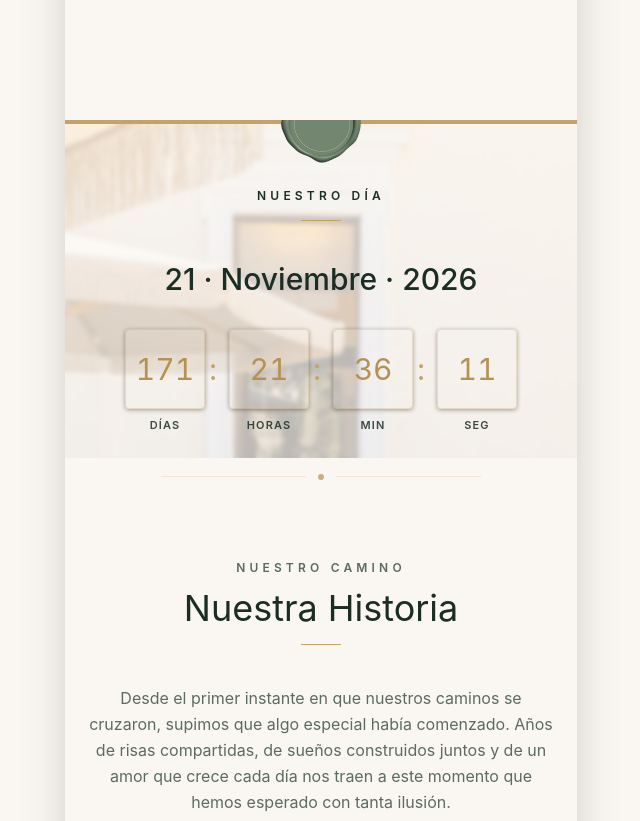
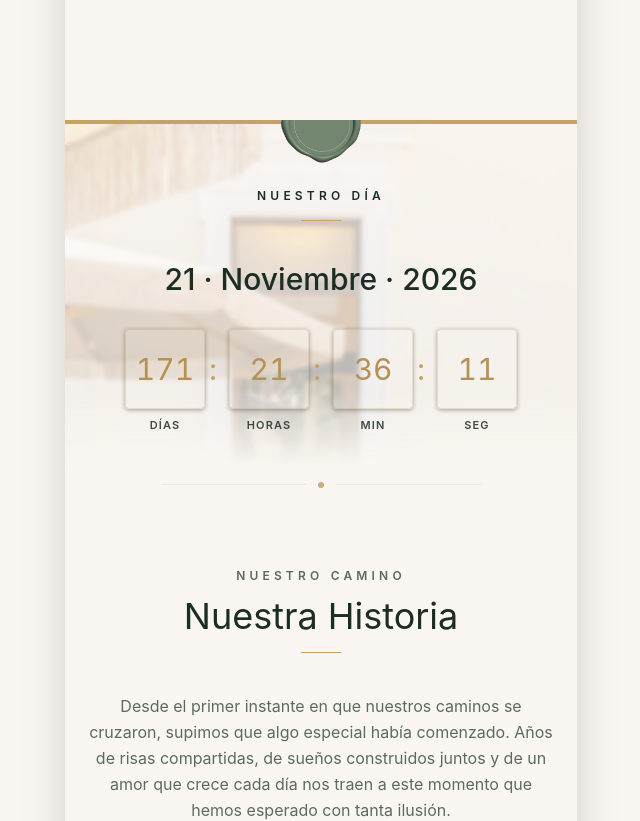
Before and after one commit to jar3dzzz/bodamarianaymarino, a React (Vite) app: page / in a window 1280 px wide. Shown: the part 680-1501 px from the top of the page, without its empty margins (319-959 px from the left). Built offline with nearby package versions, Linux system fonts and the light colour scheme; a web font is replaced by a local one.

Commit message:
(style): adds fade to bg images

```diff
--- a/src/app/App.tsx
+++ b/src/app/App.tsx
@@ -224,12 +224,18 @@ const handleCopyClabe = () => {
 
       {/* ── Countdown ── */}
       <section
-        className="pt-16 pb-6 px-6 relative bg-cover bg-center bg-no-repeat"
+        className="pt-16 pb-8 px-6 relative bg-cover bg-center bg-no-repeat"
         style={{ backgroundImage: "url('/bg-timer.jpg')" }}
       >
         <div
           className="absolute inset-0 backdrop-blur-[2px]"
           style={{ backgroundColor: "rgba(250, 247, 242, 0.75)" }}
+        />
+        <div
+          className="absolute inset-x-0 bottom-0 h-20 pointer-events-none"
+          style={{
+            background: "linear-gradient(to bottom, transparent, var(--background))"
+          }}
         />
 
         {/* Sello Decorativo overlapping the top border */}
@@ -588,8 +594,26 @@ const handleCopyClabe = () => {
           backgroundImage: "url('/gallery4.jpg')",
         }}
       >
+        <div
+          className="absolute inset-0 backdrop-blur-[2px]"
+          style={{ backgroundColor: "rgba(250, 247, 242, 0.25)" }}
+        />
         {/* Overlay for readability */}
         <div className="absolute inset-0" style={{ backgroundColor: "rgba(255, 255, 255, 0.14)" }} />
+
+        {/* Fades for smooth morphing into page background */}
+        <div
+          className="absolute inset-x-0 top-0 h-24 pointer-events-none"
+          style={{
+            background: "linear-gradient(to bottom, var(--background), transparent)"
+          }}
+        />
+        <div
+          className="absolute inset-x-0 bottom-0 h-24 pointer-events-none"
+          style={{
+            background: "linear-gradient(to bottom, transparent, var(--background))"
+          }}
+        />
 
         <div className="relative z-10">
           <SectionHeader eyebrow="El lugar" title="Ubicación"/>
```
Also changed, not shown: 5 other files (tests, documents, lock files or other folders).
